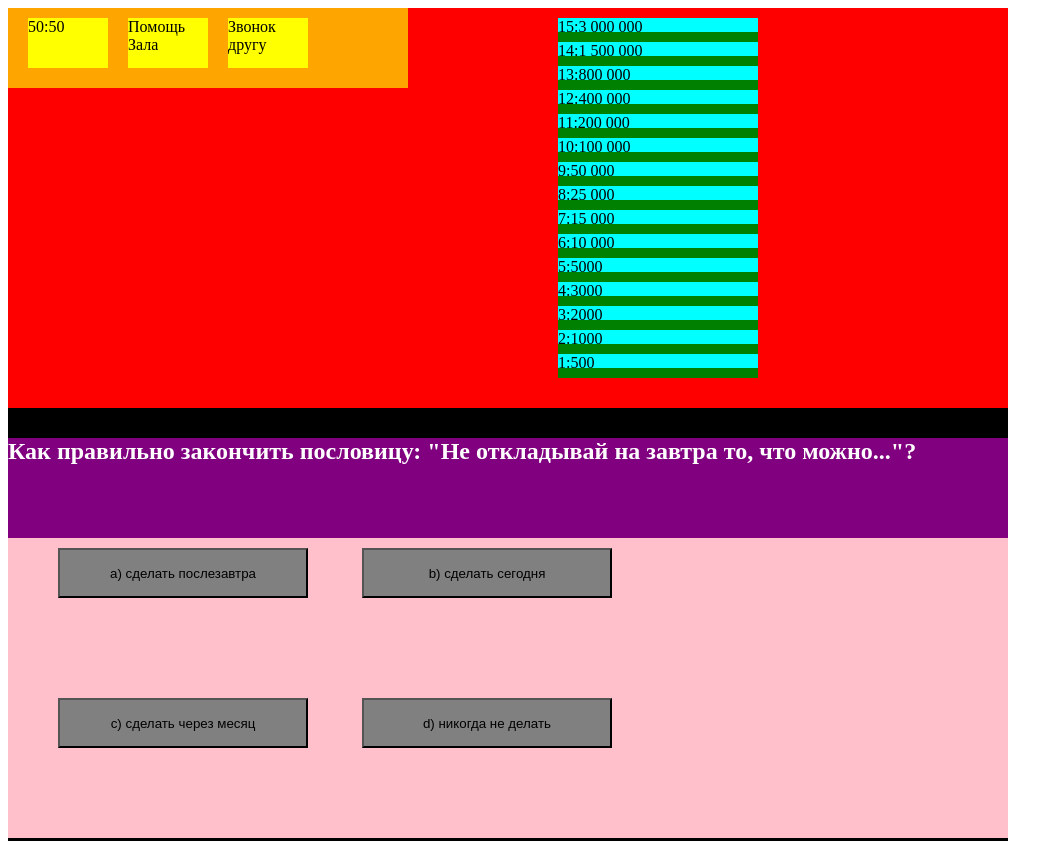
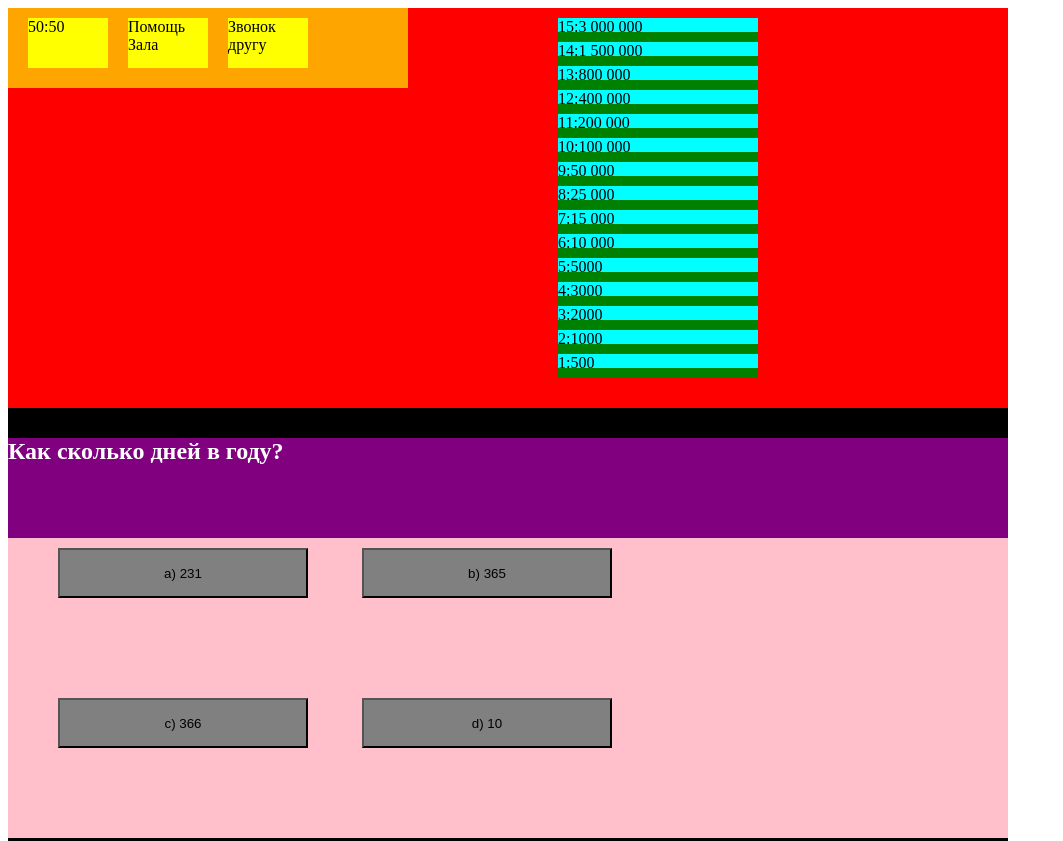
Before and after one commit to Marselb2005/millioner, a plain HTML site: page index.html in a window 1280 px wide. Shown: the top 841 px of the page, without its empty margins (0-1063 px from the left). Drawn offline with Linux system fonts and the light colour scheme.

Commit message:
Add files via upload

```diff
--- a/index.html
+++ b/index.html
@@ -35,15 +35,15 @@
 	</div>
 	<div class="block-two">
 			<div class="question">
-				<h2>Как правильно закончить пословицу: "Не откладывай на завтра то, что можно..."?</h2>
+				<h2>Как сколько дней в году?</h2>
 			</div>
 			<div class="answer">
-				<button class="variant wrong">a) сделать послезавтра</button>
-				<button class="variant right">b) сделать сегодня</button>
+				<button class="variant wrong">a) 231</button>
+				<button class="variant right">b) 365</button>
 			</div>
 			<div class="answer">
-				<button class="variant wrong">c) сделать через месяц</button>
-				<button class="variant wrong">d) никогда не делать</button>
+				<button class="variant wrong">c) 366</button>
+				<button class="variant wrong">d) 10</button>
 			</div>
 	</div>
 
@@ -70,6 +70,7 @@
 			{
 			blockTwo.style.display = 'none';
 			blockTree.style.display = 'block';
+
 			}
 			rightTwo.onclick = function()
 			{
```
